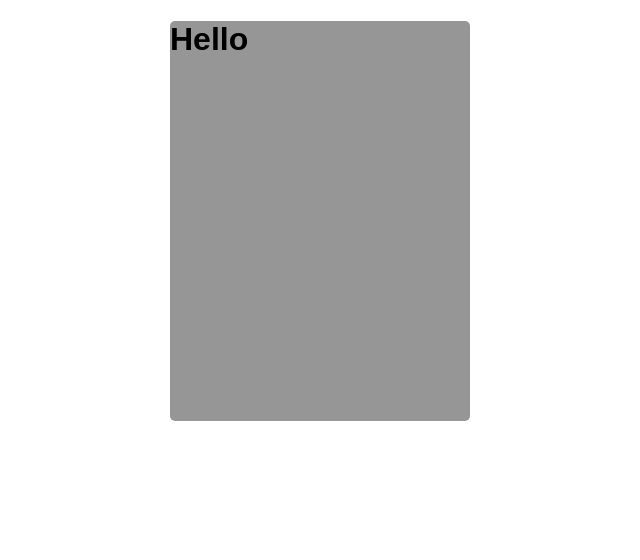
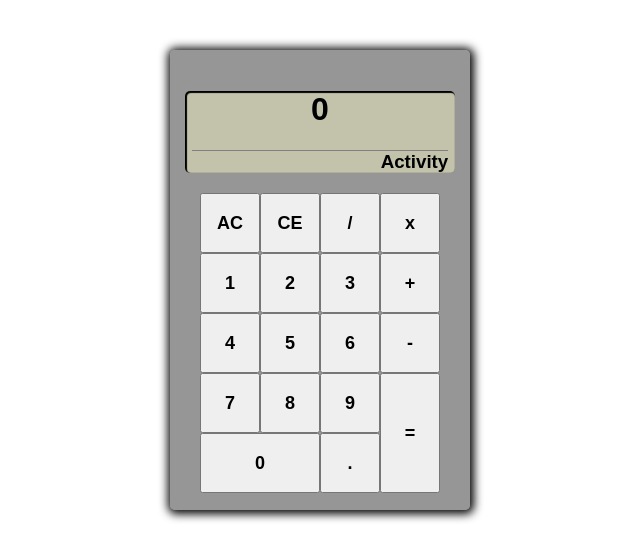
Before and after one commit to ky213/calculator, a React (Create React App) app: page / in a window 1280 px wide. Shown: the top 560 px of the page, without its empty margins (320-960 px from the left). Built offline with nearby package versions, Linux system fonts and the light colour scheme.

Commit message:
Initial design

```diff
--- a/src/App.css
+++ b/src/App.css
@@ -1,8 +1,42 @@
 /* Global */
 .App{
     width:300px;
-    height: 400px;
+    height: 440px;
     background: rgba(0, 0, 0, 0.411);
+    margin:50px auto;
+    border-radius:5px;
+    padding-top: 20px;
+    box-shadow: 1px 1px 10px 3px black
+}
+
+/* Display */
+#display{
+    width: 90%;
+    height:80px;
+    margin: 20px auto;
+    border-radius: 5px;
+    text-align: center;
+    padding-bottom: 2px;
+    background:#c3c2ab;
+    box-shadow: inset 1px 1px 1px 1px black;
+}
+
+#display h3{
+    border-top: 1px solid gray;
+    width: 95%;
     margin: auto;
-    border-radius:5px;
+    text-align: right;
 }
+
+/* Keypad */
+#keypad{
+    width:240px;
+    margin:auto;
+}
+
+button{
+    width:60px;
+    height:60px;
+    font-weight: bold;
+    font-size: 18px;
+}
--- a/src/App.js
+++ b/src/App.js
@@ -1,12 +1,14 @@
 import React, { Component } from 'react';
-import  {crea} from "react-dom";
 import './App.css';
+import Display from './components/display'
+import Keypad from './components/keypad'
 
 class App extends Component {
   render() {
     return (
       <div className="App">
-        <h1>Hello</h1>
+        <Display/>
+        <Keypad/>
       </div>
     );
   }
--- /dev/null
+++ b/src/components/display.js
@@ -0,0 +1,11 @@
+import React from 'react'
+
+
+export default (props) => {
+    return (
+    <div id={'display'}>
+        <h1>0</h1>
+        <h3>Activity</h3>
+    </div>
+)
+}
--- /dev/null
+++ b/src/components/keypad.js
@@ -0,0 +1,37 @@
+import React from 'react'
+
+
+export default (props) => {
+    return (
+    <div id={'keypad'}>
+        <div>
+            <button>AC</button>
+            <button>CE</button>
+            <button>/</button>
+            <button>x</button>
+        </div>
+        <div >
+            <button>1</button>
+            <button>2</button>
+            <button>3</button>
+            <button>+</button>
+        </div>
+        <div>
+            <button>4</button>
+            <button>5</button>
+            <button>6</button>
+            <button>-</button>
+        </div>
+        <div>
+            <button>7</button>
+            <button>8</button>
+            <button>9</button>
+            <button style={{height:'120px', float:'right'}}>=</button>
+        </div>
+        <div>
+            <button style={{width:'120px'}}>0</button>
+            <button>.</button>
+        </div>
+    </div>
+)
+}
```
Also changed, not shown: src/components/controls/index.js (deleted), src/components/display/activity.js (deleted), src/components/display/index.js (deleted), src/components/display/results.js (deleted), src/components/keypad/digits.js (deleted), src/components/keypad/index.js (deleted), src/components/keypad/operands.js (deleted).
